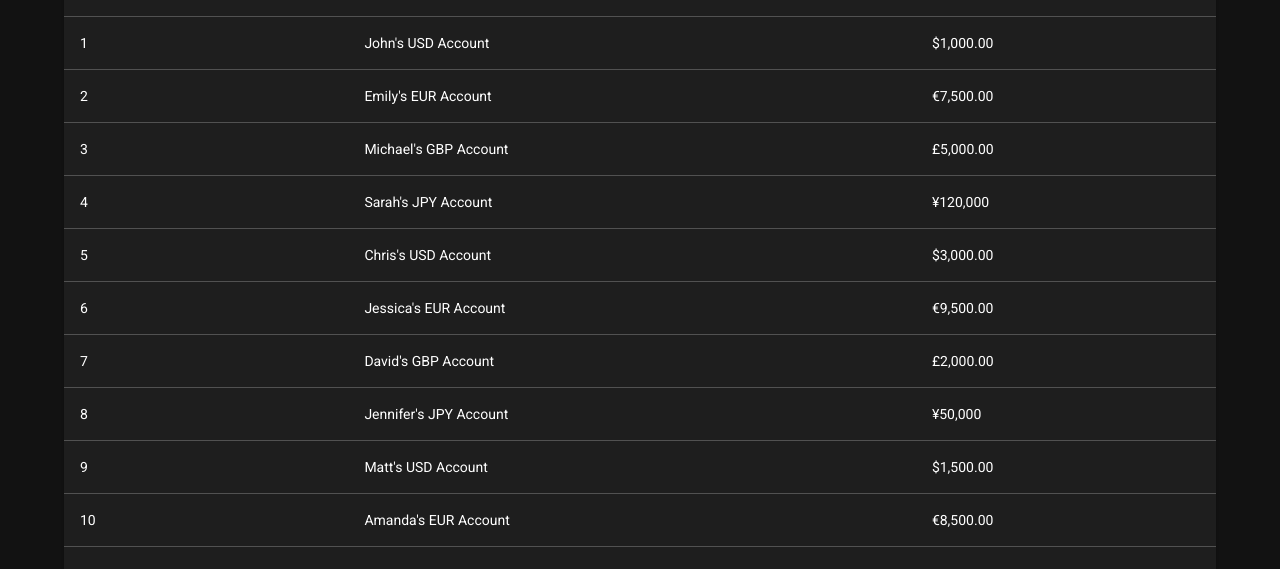
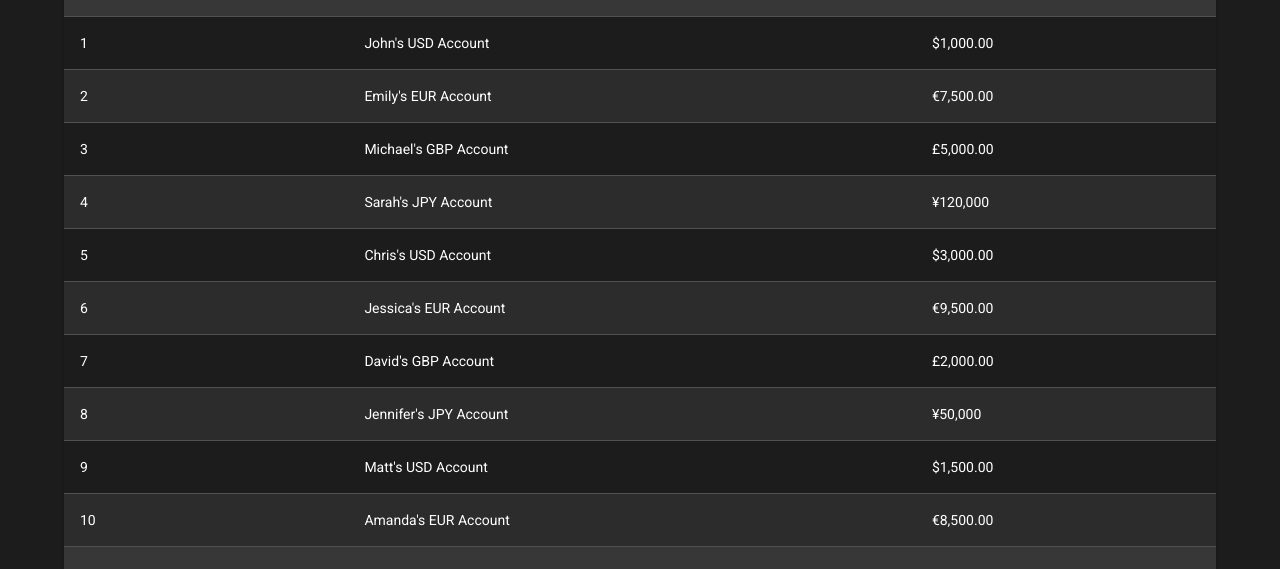
Before and after one commit to jeromemeichelbeck/bam, a Next.js app: page / in a window 1280 px wide. Shown: the part 152-721 px from the top of the page. Built offline with nearby package versions, Linux system fonts and the light colour scheme.

Commit message:
Extract ListRow component and style list

```diff
--- /dev/null
+++ b/src/components/UI/list/ListRow.tsx
@@ -0,0 +1,36 @@
+import { TableCell, TableRow } from "@mui/material";
+import { useTheme } from "@mui/system";
+import { ReactNode } from "react";
+
+type ListRowProps<TData extends ReactNode> = {
+  data: TData[];
+  bgcolor: string;
+  onClick: () => void;
+};
+
+const ListRow = <TData extends ReactNode>({
+  data,
+  bgcolor,
+  onClick,
+}: ListRowProps<TData>) => {
+  const theme = useTheme();
+
+  return (
+    <TableRow
+      onClick={onClick}
+      sx={{
+        cursor: "pointer",
+        bgcolor,
+        ":hover": {
+          bgcolor: theme.palette.action.hover,
+        },
+      }}
+    >
+      {data.map((value, index) => (
+        <TableCell key={index}>{value}</TableCell>
+      ))}
+    </TableRow>
+  );
+};
+
+export default ListRow;
--- a/src/components/account/AccountList.tsx
+++ b/src/components/account/AccountList.tsx
@@ -9,14 +9,18 @@ import {
   TableContainer,
   TableHead,
   TableRow,
+  useTheme,
 } from "@mui/material";
 import { FC } from "react";
 import ListPagination from "../UI/list/ListPagination";
+import ListRow from "../UI/list/ListRow";
 import LoadingTableRows from "../UI/list/LoadingTableRows";
 
 type AccountListProps = {};
 
 const AccountList: FC<AccountListProps> = () => {
+  const theme = useTheme();
+
   const {
     data: accounts,
     isLoading: isAccountsLoading,
@@ -38,14 +42,19 @@ const AccountList: FC<AccountListProps> = () => {
           {isAccountsLoading && !error ? (
             <LoadingTableRows cols={3} />
           ) : (
-            (accounts?.data || []).map((account) => (
-              <TableRow key={account.id}>
-                <TableCell>{account.ownerId}</TableCell>
-                <TableCell>{account.name}</TableCell>
-                <TableCell>
-                  {getFormattedAmount(account.balance, account.currency)}
-                </TableCell>
-              </TableRow>
+            (accounts?.data || []).map((account, index) => (
+              <ListRow
+                key={index}
+                data={[
+                  account.id,
+                  account.name,
+                  getFormattedAmount(account.balance, account.currency),
+                ]}
+                onClick={() => console.log("click")}
+                bgcolor={
+                  theme.palette.background[index % 2 ? "paper" : "default"]
+                }
+              />
             ))
           )}
         </TableBody>
--- a/src/theme.ts
+++ b/src/theme.ts
@@ -10,6 +10,10 @@ const roboto = Roboto({
 export const theme = createTheme({
   palette: {
     mode: "dark",
+    background: {
+      default: "#1c1c1c",
+      paper: "#2c2c2c",
+    },
   },
   typography: {
     fontFamily: roboto.style.fontFamily,
```
